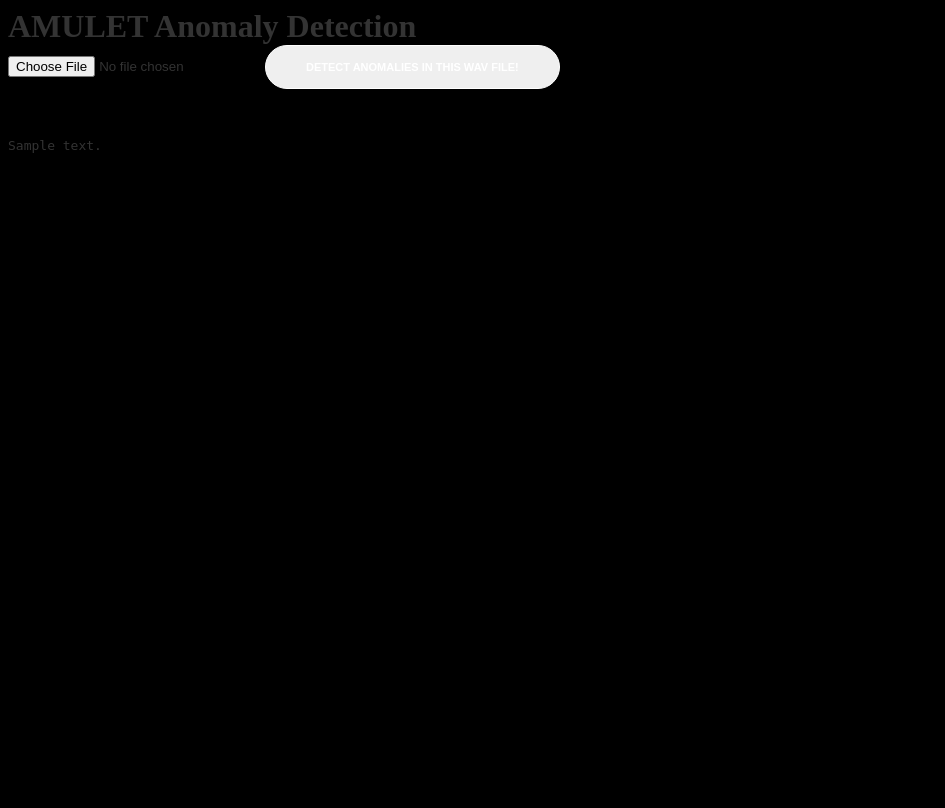
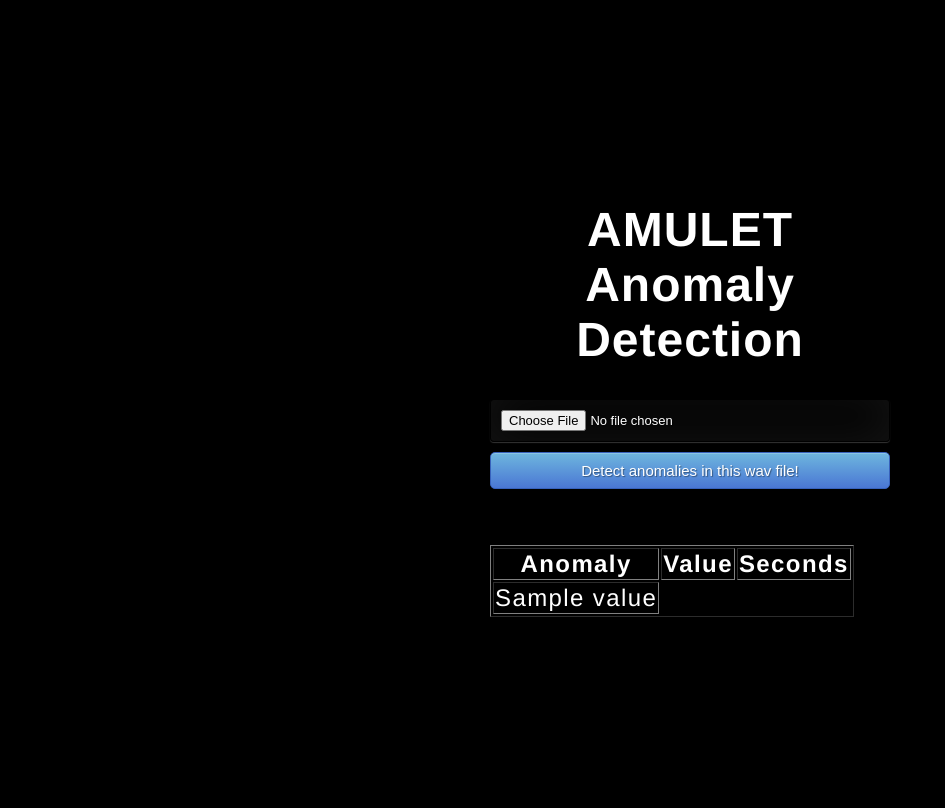
Before and after one commit to petrokvitka/amulet_anomaly_detection, a Flask app: template templates/index.html in a window 1280 px wide. Shown: the whole page, without its empty margins (0-945 px from the left). Before the commit the page ends 153 px from the top, so only its background shows below. Run offline with Flask 2, Linux system fonts and the light colour scheme; the template is opened without the code that fills it: most values are stand-ins (such as "Sample title", 1, 10 or a date in 2020); parts of the project's set-up code (start-up, migrations or seed data) failed here and were passed over.

Commit message:
Everything is working now, the response is shown in a nice table

```diff
--- a/amulet_app.py
+++ b/amulet_app.py
@@ -16,7 +16,7 @@ from sklearn.externals import joblib
 import librosa
 from math import floor
 import sys
-#import json
+import json
 
 # initialize the Flask application
 app = Flask(__name__)
@@ -122,9 +122,8 @@ def read_wav(filename, seconds, fft_first = False):
 
 		merged_data.columns = ["wav", "fft", "spectrogram", "mel", "mfcc"]
 
-	print(merged_data) #<--------------------
+	return merged_data
 
-	return merged_data
 
 def prepare_reshape(X, timesteps):
 	"""
@@ -185,19 +184,19 @@ def detect_anomalies(file_name):
 		temp = scored.iloc[i]
 		if temp.iloc[2]:
 			triggered.append(temp)
-	print(len(triggered))
+	#print(len(triggered))
 	if len(triggered) > 0:
 		for j in range(len(triggered)):
 			out = triggered[j]
-			result = {"Anomaly": True, "value": out[0], "seconds": out.name}
-			#data_out["Analysis"].append(result)
-			data_out.append(result)
+			result = {"Anomaly": True, "value": round(out[0], 4), "seconds": out.name}
+			data_out["Analysis"].append(result)
 
 	else:
 		result = {"Anomaly": "No anomalies detected"}
 		data_out["Analysis"].append(result)
 
 	return data_out
+
 
 @app.route("/predict", methods=["POST"])
 def predict():
@@ -210,29 +209,11 @@ def predict():
 	features = [str(x) for x in request.form.values()]
 	file = features[0]
 
-	data_out = detect_anomalies(file)
+	data_out = detect_anomalies(file)['Analysis']
+	print(data_out)
+	return render_template('index.html', anomalies = data_out)
 	#response = json.dumps(data_out, sort_keys = False, indent = 4, separators = (':', ' '))
 	#return render_template('index.html', prediction_text = response) #'Results {}'.format(data_out)
-	return render_template_string('''
-
-		<table>
-			<tr>
-				<td> Seconds </td>
-				<td> Anomaly </td>
-				<td> Value </td>
-			</tr>
-
-			{% for anomaly, value, seconds in labels.items() %}
-				<tr>
-					<td>{{ seconds }}</td>
-					<td>{{ anomaly }}</td>
-					<td>{{ value }}</td>
-				</tr>
-			{% endfor %}
-
-
-		</table>
-	''', labels=data_out)
 
 
 #process request to the /submit endpoint
--- /dev/null
+++ b/static/css/style.css
@@ -0,0 +1,57 @@
+@import url(https://fonts.googleapis.com/css?family=Open+Sans);
+.btn { display: inline-block; *display: inline; *zoom: 1; padding: 4px 10px 4px; margin-bottom: 0; font-size: 13px; line-height: 18px; color: #333333; text-align: center;text-shadow: 0 1px 1px rgba(255, 255, 255, 0.75); vertical-align: middle; background-color: #f5f5f5; background-image: -moz-linear-gradient(top, #ffffff, #e6e6e6); background-image: -ms-linear-gradient(top, #ffffff, #e6e6e6); background-image: -webkit-gradient(linear, 0 0, 0 100%, from(#ffffff), to(#e6e6e6)); background-image: -webkit-linear-gradient(top, #ffffff, #e6e6e6); background-image: -o-linear-gradient(top, #ffffff, #e6e6e6); background-image: linear-gradient(top, #ffffff, #e6e6e6); background-repeat: repeat-x; filter: progid:dximagetransform.microsoft.gradient(startColorstr=#ffffff, endColorstr=#e6e6e6, GradientType=0); border-color: #e6e6e6 #e6e6e6 #e6e6e6; border-color: rgba(0, 0, 0, 0.1) rgba(0, 0, 0, 0.1) rgba(0, 0, 0, 0.25); border: 1px solid #e6e6e6; -webkit-border-radius: 4px; -moz-border-radius: 4px; border-radius: 4px; -webkit-box-shadow: inset 0 1px 0 rgba(255, 255, 255, 0.2), 0 1px 2px rgba(0, 0, 0, 0.05); -moz-box-shadow: inset 0 1px 0 rgba(255, 255, 255, 0.2), 0 1px 2px rgba(0, 0, 0, 0.05); box-shadow: inset 0 1px 0 rgba(255, 255, 255, 0.2), 0 1px 2px rgba(0, 0, 0, 0.05); cursor: pointer; *margin-left: .3em; }
+.btn:hover, .btn:active, .btn.active, .btn.disabled, .btn[disabled] { background-color: #e6e6e6; }
+.btn-large { padding: 9px 14px; font-size: 15px; line-height: normal; -webkit-border-radius: 5px; -moz-border-radius: 5px; border-radius: 5px; }
+.btn:hover { color: #333333; text-decoration: none; background-color: #e6e6e6; background-position: 0 -15px; -webkit-transition: background-position 0.1s linear; -moz-transition: background-position 0.1s linear; -ms-transition: background-position 0.1s linear; -o-transition: background-position 0.1s linear; transition: background-position 0.1s linear; }
+.btn-primary, .btn-primary:hover { text-shadow: 0 -1px 0 rgba(0, 0, 0, 0.25); color: #ffffff; }
+.btn-primary.active { color: rgba(255, 255, 255, 0.75); }
+.btn-primary { background-color: #4a77d4; background-image: -moz-linear-gradient(top, #6eb6de, #4a77d4); background-image: -ms-linear-gradient(top, #6eb6de, #4a77d4); background-image: -webkit-gradient(linear, 0 0, 0 100%, from(#6eb6de), to(#4a77d4)); background-image: -webkit-linear-gradient(top, #6eb6de, #4a77d4); background-image: -o-linear-gradient(top, #6eb6de, #4a77d4); background-image: linear-gradient(top, #6eb6de, #4a77d4); background-repeat: repeat-x; filter: progid:dximagetransform.microsoft.gradient(startColorstr=#6eb6de, endColorstr=#4a77d4, GradientType=0);  border: 1px solid #3762bc; text-shadow: 1px 1px 1px rgba(0,0,0,0.4); box-shadow: inset 0 1px 0 rgba(255, 255, 255, 0.2), 0 1px 2px rgba(0, 0, 0, 0.5); }
+.btn-primary:hover, .btn-primary:active, .btn-primary.active, .btn-primary.disabled, .btn-primary[disabled] { filter: none; background-color: #4a77d4; }
+.btn-block { width: 100%; display:block; }
+
+* { -webkit-box-sizing:border-box; -moz-box-sizing:border-box; -ms-box-sizing:border-box; -o-box-sizing:border-box; box-sizing:border-box; }
+
+html { width: 100%; height:100%; overflow:hidden; }
+
+body {
+	width: 100%;
+	height:100%;
+	font-family: 'Helvetica';
+	background: #000;
+	color: #fff;
+	font-size: 24px;
+	text-align:center;
+	letter-spacing:1.4px;
+
+}
+.login {
+	position: absolute;
+	top: 40%;
+	left: 50%;
+	margin: -150px 0 0 -150px;
+	width:400px;
+	height:400px;
+}
+
+.login h1 { color: #fff; text-shadow: 0 0 10px rgba(0,0,0,0.3); letter-spacing:1px; text-align:center; }
+
+input {
+	width: 100%;
+	margin-bottom: 10px;
+	background: rgba(0,0,0,0.3);
+	border: none;
+	outline: none;
+	padding: 10px;
+	font-size: 13px;
+	color: #fff;
+	text-shadow: 1px 1px 1px rgba(0,0,0,0.3);
+	border: 1px solid rgba(0,0,0,0.3);
+	border-radius: 4px;
+	box-shadow: inset 0 -5px 45px rgba(100,100,100,0.2), 0 1px 1px rgba(255,255,255,0.2);
+	-webkit-transition: box-shadow .5s ease;
+	-moz-transition: box-shadow .5s ease;
+	-o-transition: box-shadow .5s ease;
+	-ms-transition: box-shadow .5s ease;
+	transition: box-shadow .5s ease;
+}
+input:focus { box-shadow: inset 0 -5px 45px rgba(100,100,100,0.4), 0 1px 1px rgba(255,255,255,0.2); }
--- a/templates/index.html
+++ b/templates/index.html
@@ -20,7 +20,25 @@
 
    <br>
    <br>
-   <pre>{{ prediction_text }}</pre>
+   <!-- pre>{{ prediction_text }}</pre -->
+   <table border="1">
+    <thead>
+        <tr>
+            <th>Anomaly</th>
+            <th>Value</th>
+            <th>Seconds</th>
+        </tr>
+    </thead>
+    <tbody>
+        {% for row in anomalies %}
+        <tr>
+            {% for key, value in row.items() %}
+              <td>{{ value }}</td>
+            {% endfor %}
+        </tr>
+        {% endfor %}
+    </tbody>
+   </table>
 
  </div>
 
```
